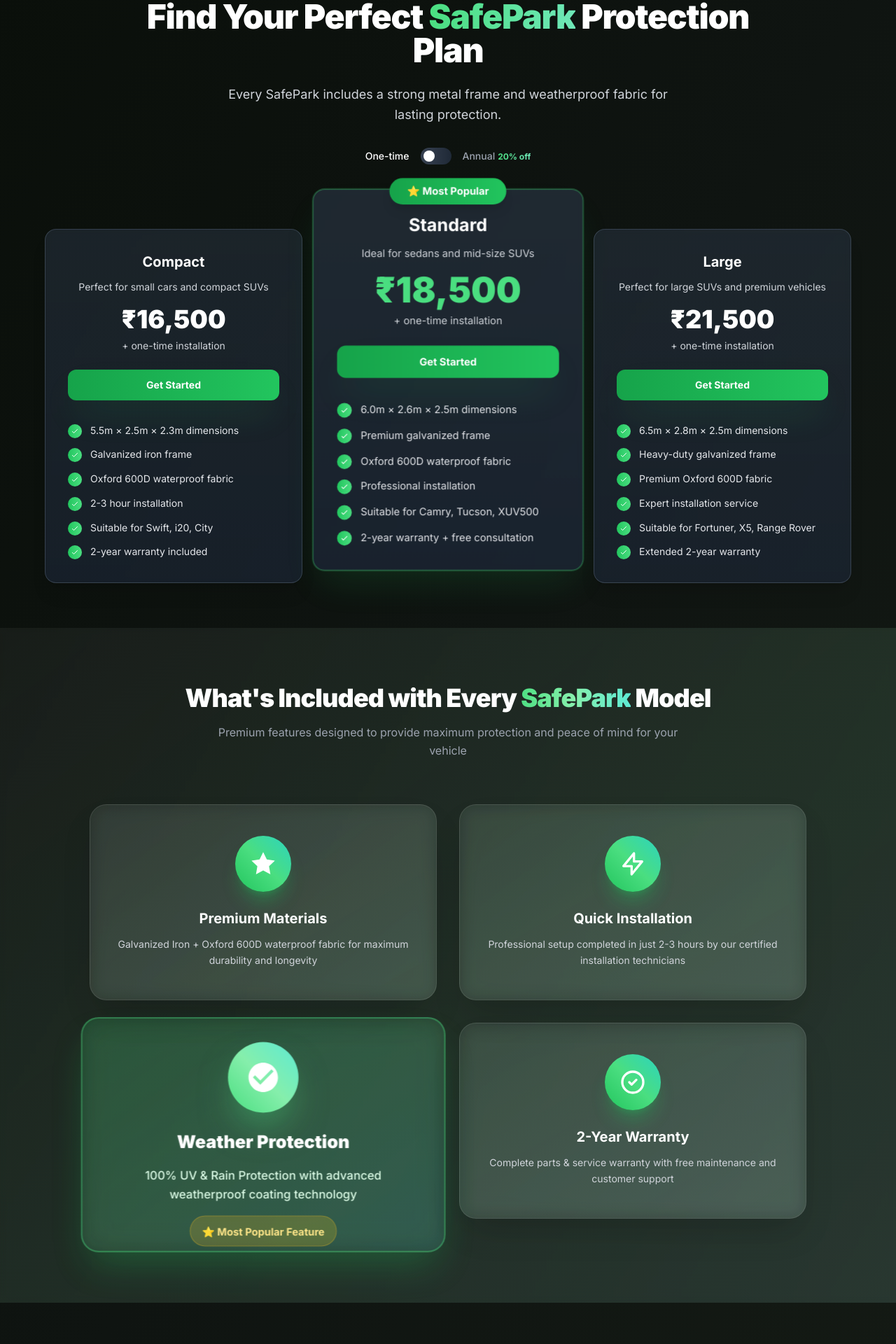
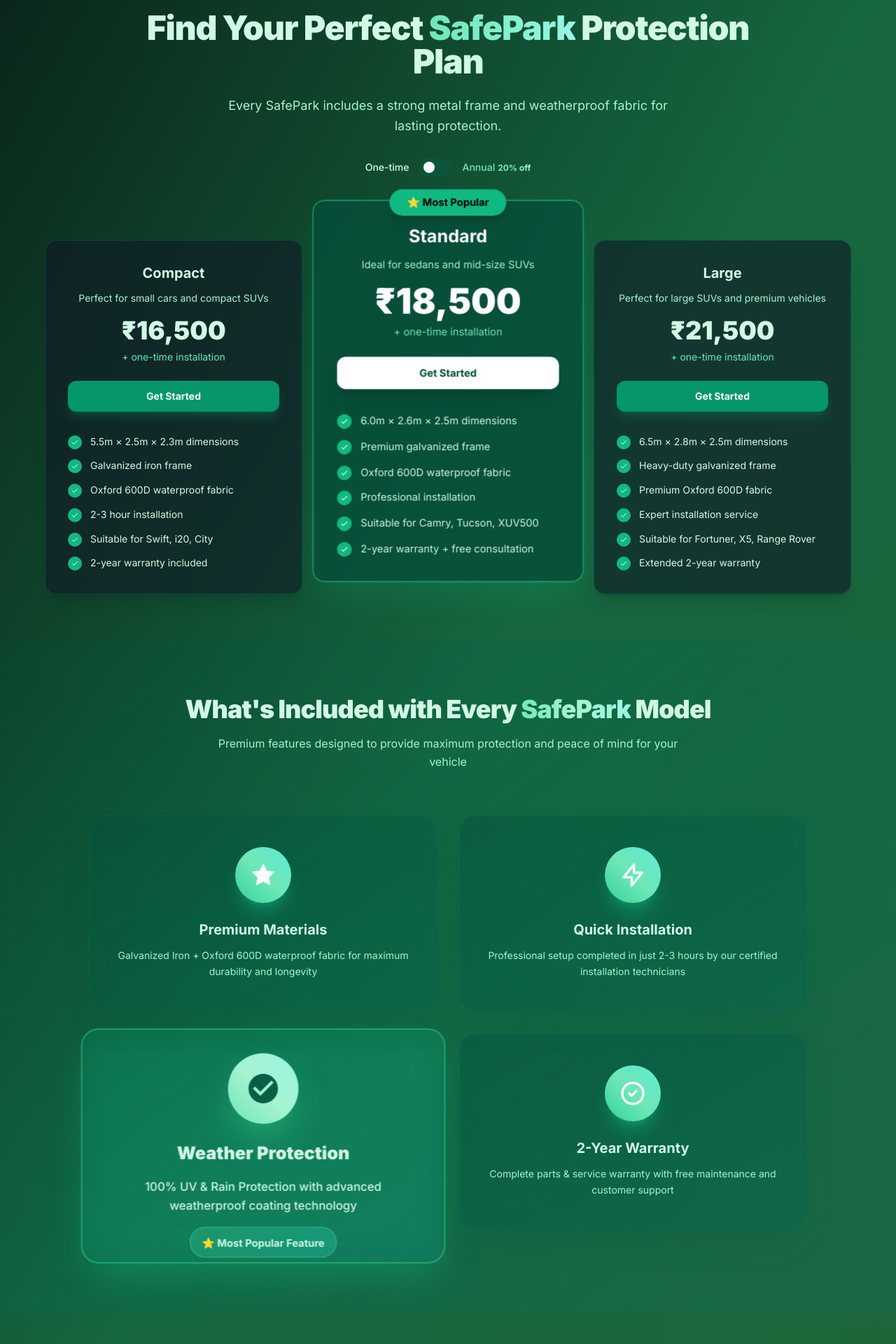
Before and after one commit to skillmates07-stack/safepark-website, a Next.js app: page /pricing in a window 1280 px wide. Shown: the part 160-2080 px from the top of the page at 70% size. Built offline with nearby package versions, Linux system fonts and the light colour scheme.

Commit message:
Update page.tsx

```diff
--- a/src/app/pricing/page.tsx
+++ b/src/app/pricing/page.tsx
@@ -1,6 +1,7 @@
 'use client';
 
 import { useState } from 'react';
+import Navbar from '../../components/layout/Navbar';
 
 export default function PricingPage() {
   const [isAnnual, setIsAnnual] = useState(false);
@@ -57,39 +58,42 @@ export default function PricingPage() {
   ];
 
   return (
-    <main className="pt-[56px] bg-gradient-to-br from-[#0a0f0a] via-[#0f1411] to-[#141a14] min-h-screen">
+    <>
+      <Navbar />
+      <main className="pt-[64px] bg-gradient-to-br from-[#0a2419] via-[#15673f] to-[#1f6639] min-h-screen">
+
         {/* HERO SECTION */}
-      <section className="pt-6 pb-10 px-4 lg:px-8">
+        <section className="pt-8 pb-10 px-4 lg:px-8">
           <div className="max-w-4xl mx-auto text-center">
             <h1 className="text-4xl lg:text-5xl font-black mb-6 leading-tight tracking-tight">
-            <span className="text-white">Find Your Perfect</span>{' '}
-            <span className="bg-gradient-to-r from-green-400 to-emerald-300 bg-clip-text text-transparent">
+              <span className="text-emerald-100">Find Your Perfect</span>{' '}
+              <span className="bg-gradient-to-r from-emerald-300 to-teal-200 bg-clip-text text-transparent">
                 SafePark
               </span>{' '}
-            <span className="text-white">Protection Plan</span>
+              <span className="text-emerald-100">Protection Plan</span>
             </h1>
-          <p className="text-lg text-gray-300 mb-8 max-w-2xl mx-auto leading-relaxed">
+            <p className="text-lg text-emerald-200 mb-8 max-w-2xl mx-auto leading-relaxed">
               Every SafePark includes a strong metal frame and weatherproof fabric for lasting protection.
             </p>
 
             {/* PRICING TOGGLE */}
             <div className="flex items-center justify-center gap-4 mb-10">
-            <span className={`text-sm font-medium ${!isAnnual ? 'text-white' : 'text-gray-400'}`}>
+              <span className={`text-sm font-medium ${!isAnnual ? 'text-emerald-100' : 'text-emerald-300'}`}>
                 One-time
               </span>
               <button
                 onClick={() => setIsAnnual(!isAnnual)}
-              className="relative inline-flex h-6 w-11 items-center rounded-full bg-gradient-to-r from-gray-700 to-gray-800 transition-colors focus:outline-none"
+                className="relative inline-flex h-6 w-11 items-center rounded-full bg-emerald-800/50 transition-colors focus:outline-none"
               >
                 <span
                   className={`inline-block h-4 w-4 transform rounded-full transition-transform ${
-                  isAnnual ? 'translate-x-6 bg-gradient-to-r from-green-400 to-green-500' : 'translate-x-1 bg-white'
+                    isAnnual ? 'translate-x-6 bg-emerald-400' : 'translate-x-1 bg-white'
                   }`}
                 />
               </button>
-            <span className={`text-sm font-medium ${isAnnual ? 'text-white' : 'text-gray-400'}`}>
+              <span className={`text-sm font-medium ${isAnnual ? 'text-emerald-100' : 'text-emerald-300'}`}>
                 Annual
-              <span className="ml-1 text-xs bg-gradient-to-r from-green-400 to-emerald-300 bg-clip-text text-transparent font-bold">
+                <span className="ml-1 text-xs bg-gradient-to-r from-emerald-300 to-teal-200 bg-clip-text text-transparent font-bold">
                   20% off
                 </span>
               </span>
@@ -106,14 +110,14 @@ export default function PricingPage() {
                   key={plan.id}
                   className={`relative backdrop-blur-sm border rounded-2xl p-8 transition-all duration-300 ${
                     plan.popular
-                    ? 'bg-gradient-to-b from-slate-700/50 to-slate-800/70 border-green-400/40 shadow-2xl shadow-green-500/15 ring-1 ring-green-400/25 scale-105 translate-y-[-2rem]'
-                    : 'bg-gradient-to-b from-slate-700/40 to-slate-800/60 border-slate-500/40 shadow-xl hover:shadow-2xl hover:scale-[1.02] hover:border-slate-400/60'
+                      ? 'bg-emerald-900/80 border-emerald-400/60 shadow-2xl shadow-emerald-500/20 ring-1 ring-emerald-400/30 scale-105 translate-y-[-2rem]'
+                      : 'bg-gray-900/60 border-emerald-700/40 shadow-xl hover:shadow-2xl hover:scale-[1.02] hover:border-emerald-600/60'
                   }`}
                 >
                   {/* Popular Badge */}
                   {plan.popular && (
                     <div className="absolute -top-4 left-1/2 transform -translate-x-1/2">
-                    <div className="bg-gradient-to-r from-green-600 to-green-500 text-white px-6 py-2 rounded-full text-sm font-bold shadow-lg">
+                      <div className="bg-emerald-500 text-black px-6 py-2 rounded-full text-sm font-bold shadow-lg flex items-center gap-2">
                         ⭐ Most Popular
                       </div>
                     </div>
@@ -121,18 +125,20 @@ export default function PricingPage() {
 
                   {/* Plan Header */}
                   <div className="text-center mb-8">
-                  <h3 className={`font-bold text-white mb-3 ${plan.popular ? 'text-2xl' : 'text-xl'}`}>{plan.name}</h3>
-                  <p className="text-sm text-gray-300 mb-4">{plan.subtitle}</p>
+                    <h3 className={`font-bold mb-3 ${plan.popular ? 'text-2xl text-white' : 'text-xl text-emerald-100'}`}>
+                      {plan.name}
+                    </h3>
+                    <p className="text-sm text-emerald-200 mb-4">{plan.subtitle}</p>
 
                     {/* Price */}
                     <div className="mb-6">
-                    <div className={`font-black mb-2 ${plan.popular ? 'text-5xl text-green-400' : 'text-4xl text-white'}`}>
+                      <div className={`font-black mb-2 ${plan.popular ? 'text-5xl text-white' : 'text-4xl text-emerald-100'}`}>
                         {isAnnual
                           ? `₹${(parseInt(plan.monthlyPrice.replace('₹', '').replace(',', '')) * 0.8).toLocaleString()}`
                           : plan.monthlyPrice
                         }
                       </div>
-                    <p className="text-sm text-gray-300">
+                      <p className="text-sm text-emerald-300">
                         + {isAnnual ? 'annual' : 'one-time'} installation
                       </p>
                     </div>
@@ -140,7 +146,11 @@ export default function PricingPage() {
                     {/* CTA BUTTON */}
                     <a
                       href="tel:+919600840058"
-                    className="w-full block py-3 px-6 bg-gradient-to-r from-green-600 to-green-500 hover:from-green-500 hover:to-green-400 shadow-2xl shadow-green-500/20 text-white font-bold text-sm rounded-xl transition-all duration-300 hover:scale-105 text-center"
+                      className={`w-full block py-3 px-6 font-bold text-sm rounded-xl transition-all duration-300 hover:scale-105 text-center ${
+                        plan.popular
+                          ? 'bg-white text-emerald-900 hover:bg-gray-100 shadow-xl'
+                          : 'bg-emerald-600 text-white hover:bg-emerald-500 shadow-lg shadow-emerald-600/30'
+                      }`}
                     >
                       Get Started
                     </a>
@@ -150,12 +160,12 @@ export default function PricingPage() {
                   <ul className="space-y-3">
                     {plan.features.map((feature, idx) => (
                       <li key={idx} className="flex items-start gap-3">
-                      <div className="w-5 h-5 rounded-full bg-gradient-to-r from-green-500 to-green-400 flex items-center justify-center flex-shrink-0 mt-0.5">
+                        <div className="w-5 h-5 rounded-full bg-emerald-500 flex items-center justify-center flex-shrink-0 mt-0.5">
                           <svg className="w-3 h-3 text-white" fill="none" stroke="currentColor" viewBox="0 0 24 24">
                             <path strokeLinecap="round" strokeLinejoin="round" strokeWidth="2" d="M5 13l4 4L19 7" />
                           </svg>
                         </div>
-                      <span className="text-sm text-gray-200 leading-relaxed">{feature}</span>
+                        <span className="text-sm text-emerald-100 leading-relaxed">{feature}</span>
                       </li>
                     ))}
                   </ul>
@@ -165,17 +175,17 @@ export default function PricingPage() {
           </div>
         </section>
 
-      {/* PREMIUM REDESIGNED FEATURES SECTION - 2x2 GRID */}
-      <section className="px-4 lg:px-8 py-20 bg-gradient-to-br from-slate-50/5 via-blue-50/8 to-green-50/10 backdrop-blur-sm relative overflow-hidden">
+        {/* PREMIUM FEATURES SECTION - 2x2 GRID */}
+        <section className="px-4 lg:px-8 py-20 bg-gradient-to-br from-emerald-900/20 via-emerald-800/30 to-teal-800/20 backdrop-blur-sm relative overflow-hidden">
           {/* Subtle background pattern */}
-        <div className="absolute inset-0 bg-gradient-to-br from-transparent via-green-500/5 to-teal-500/5 pointer-events-none"></div>
+          <div className="absolute inset-0 bg-gradient-to-br from-transparent via-emerald-500/5 to-teal-500/5 pointer-events-none"></div>
 
           <div className="max-w-5xl mx-auto relative z-10">
-          <h2 className="text-3xl lg:text-4xl font-black text-white mb-4 text-center tracking-tight">
+            <h2 className="text-3xl lg:text-4xl font-black text-emerald-100 mb-4 text-center tracking-tight">
               What's Included with Every
-            <span className="bg-gradient-to-r from-green-400 via-green-300 to-teal-300 bg-clip-text text-transparent"> SafePark</span> Model
+              <span className="bg-gradient-to-r from-emerald-300 via-emerald-200 to-teal-200 bg-clip-text text-transparent"> SafePark</span> Model
             </h2>
-          <p className="text-gray-400 text-center mb-16 max-w-2xl mx-auto leading-relaxed">
+            <p className="text-emerald-200 text-center mb-16 max-w-2xl mx-auto leading-relaxed">
               Premium features designed to provide maximum protection and peace of mind for your vehicle
             </p>
 
@@ -183,60 +193,60 @@ export default function PricingPage() {
             <div className="grid grid-cols-1 md:grid-cols-2 gap-8">
 
               {/* Premium Materials Card */}
-            <div className="group h-[280px] flex flex-col items-center justify-between p-8 rounded-3xl bg-gradient-to-br from-white/8 to-white/4 backdrop-blur-md border border-white/10 shadow-2xl shadow-black/20 hover:shadow-green-500/20 transition-all duration-500 hover:scale-[1.02] hover:border-green-400/30 hover:bg-gradient-to-br hover:from-green-500/10 hover:to-teal-500/5">
+              <div className="group h-[280px] flex flex-col items-center justify-between p-8 rounded-3xl bg-gradient-to-br from-emerald-900/40 to-emerald-800/30 backdrop-blur-md border border-emerald-700/30 shadow-2xl shadow-emerald-900/20 hover:shadow-emerald-600/30 transition-all duration-500 hover:scale-[1.02] hover:border-emerald-500/40">
                 <div className="flex flex-col items-center flex-1 justify-center">
-                <div className="w-20 h-20 bg-gradient-to-tr from-green-500 via-green-400 to-teal-400 rounded-full flex items-center justify-center mb-6 shadow-xl shadow-green-500/30 group-hover:shadow-green-400/50 group-hover:scale-110 transition-all duration-500">
+                  <div className="w-20 h-20 bg-gradient-to-tr from-emerald-400 via-emerald-300 to-teal-300 rounded-full flex items-center justify-center mb-6 shadow-xl shadow-emerald-500/40 group-hover:shadow-emerald-400/60 group-hover:scale-110 transition-all duration-500">
                     <svg className="w-10 h-10 text-white" fill="currentColor" viewBox="0 0 24 24">
                       <path d="M12 2l3.09 6.26L22 9.27l-5 4.87 1.18 6.88L12 17.77l-6.18 3.25L7 14.14 2 9.27l6.91-1.01L12 2z"/>
                     </svg>
                   </div>
-                <h3 className="text-xl font-bold text-white mb-3 text-center group-hover:text-green-300 transition-colors duration-300">Premium Materials</h3>
-                <p className="text-gray-300 text-center leading-relaxed text-sm group-hover:text-gray-200 transition-colors duration-300">Galvanized Iron + Oxford 600D waterproof fabric for maximum durability and longevity</p>
+                  <h3 className="text-xl font-bold text-emerald-100 mb-3 text-center group-hover:text-emerald-200 transition-colors duration-300">Premium Materials</h3>
+                  <p className="text-emerald-200 text-center leading-relaxed text-sm group-hover:text-emerald-100 transition-colors duration-300">Galvanized Iron + Oxford 600D waterproof fabric for maximum durability and longevity</p>
                 </div>
               </div>
 
               {/* Quick Installation Card */}
-            <div className="group h-[280px] flex flex-col items-center justify-between p-8 rounded-3xl bg-gradient-to-br from-white/8 to-white/4 backdrop-blur-md border border-white/10 shadow-2xl shadow-black/20 hover:shadow-blue-500/20 transition-all duration-500 hover:scale-[1.02] hover:border-blue-400/30 hover:bg-gradient-to-br hover:from-blue-500/10 hover:to-cyan-500/5">
+              <div className="group h-[280px] flex flex-col items-center justify-between p-8 rounded-3xl bg-gradient-to-br from-emerald-900/40 to-emerald-800/30 backdrop-blur-md border border-emerald-700/30 shadow-2xl shadow-emerald-900/20 hover:shadow-emerald-600/30 transition-all duration-500 hover:scale-[1.02] hover:border-emerald-500/40">
                 <div className="flex flex-col items-center flex-1 justify-center">
-                <div className="w-20 h-20 bg-gradient-to-tr from-green-500 via-green-400 to-teal-400 rounded-full flex items-center justify-center mb-6 shadow-xl shadow-green-500/30 group-hover:shadow-blue-400/50 group-hover:scale-110 transition-all duration-500">
+                  <div className="w-20 h-20 bg-gradient-to-tr from-emerald-400 via-emerald-300 to-teal-300 rounded-full flex items-center justify-center mb-6 shadow-xl shadow-emerald-500/40 group-hover:shadow-emerald-400/60 group-hover:scale-110 transition-all duration-500">
                     <svg className="w-10 h-10 text-white" fill="none" stroke="currentColor" viewBox="0 0 24 24" strokeWidth="2">
                       <path strokeLinecap="round" strokeLinejoin="round" d="M13 10V3L4 14h7v7l9-11h-7z" />
                     </svg>
                   </div>
-                <h3 className="text-xl font-bold text-white mb-3 text-center group-hover:text-blue-300 transition-colors duration-300">Quick Installation</h3>
-                <p className="text-gray-300 text-center leading-relaxed text-sm group-hover:text-gray-200 transition-colors duration-300">Professional setup completed in just 2-3 hours by our certified installation technicians</p>
+                  <h3 className="text-xl font-bold text-emerald-100 mb-3 text-center group-hover:text-emerald-200 transition-colors duration-300">Quick Installation</h3>
+                  <p className="text-emerald-200 text-center leading-relaxed text-sm group-hover:text-emerald-100 transition-colors duration-300">Professional setup completed in just 2-3 hours by our certified installation technicians</p>
                 </div>
               </div>
 
               {/* Weather Protection Card - PREMIUM HIGHLIGHT */}
-            <div className="group h-[320px] flex flex-col items-center justify-between p-8 rounded-3xl bg-gradient-to-br from-green-500/15 via-green-400/10 to-teal-400/10 backdrop-blur-md border-2 border-green-400/40 shadow-2xl shadow-green-500/30 scale-105 hover:scale-110 transition-all duration-500 hover:shadow-green-400/50 hover:border-green-300/60 relative overflow-hidden">
+              <div className="group h-[320px] flex flex-col items-center justify-between p-8 rounded-3xl bg-gradient-to-br from-emerald-600/20 via-emerald-500/15 to-teal-500/15 backdrop-blur-md border-2 border-emerald-400/50 shadow-2xl shadow-emerald-500/40 scale-105 hover:scale-110 transition-all duration-500 hover:shadow-emerald-400/60 hover:border-emerald-300/70 relative overflow-hidden">
                 {/* Premium glow effect */}
-              <div className="absolute inset-0 bg-gradient-to-br from-green-400/5 to-teal-400/5 rounded-3xl blur-xl"></div>
+                <div className="absolute inset-0 bg-gradient-to-br from-emerald-400/10 to-teal-400/10 rounded-3xl blur-xl"></div>
 
                 <div className="flex flex-col items-center flex-1 justify-center relative z-10">
-                <div className="w-24 h-24 bg-gradient-to-tr from-green-400 via-green-300 to-teal-300 rounded-full flex items-center justify-center mb-6 shadow-2xl shadow-green-400/50 group-hover:shadow-green-300/70 group-hover:scale-110 transition-all duration-500">
-                  <svg className="w-12 h-12 text-white" fill="currentColor" viewBox="0 0 24 24">
+                  <div className="w-24 h-24 bg-gradient-to-tr from-emerald-300 via-emerald-200 to-teal-200 rounded-full flex items-center justify-center mb-6 shadow-2xl shadow-emerald-400/60 group-hover:shadow-emerald-300/80 group-hover:scale-110 transition-all duration-500">
+                    <svg className="w-12 h-12 text-emerald-800" fill="currentColor" viewBox="0 0 24 24">
                       <path d="M12 2C6.48 2 2 6.48 2 12s4.48 10 10 10 10-4.48 10-10S17.52 2 12 2zm-2 15l-5-5 1.41-1.41L10 14.17l7.59-7.59L19 8l-9 9z"/>
                     </svg>
                   </div>
-                <h3 className="text-2xl font-black text-white mb-4 text-center group-hover:text-green-200 transition-colors duration-300">Weather Protection</h3>
-                <p className="text-green-100 text-center leading-relaxed font-medium mb-4 group-hover:text-green-50 transition-colors duration-300">100% UV & Rain Protection with advanced weatherproof coating technology</p>
-                <div className="px-4 py-2 bg-gradient-to-r from-amber-400/20 to-yellow-400/20 rounded-full border border-amber-400/30">
-                  <span className="text-amber-200 text-sm font-bold">⭐ Most Popular Feature</span>
+                  <h3 className="text-2xl font-black text-emerald-100 mb-4 text-center group-hover:text-white transition-colors duration-300">Weather Protection</h3>
+                  <p className="text-emerald-100 text-center leading-relaxed font-medium mb-4 group-hover:text-white transition-colors duration-300">100% UV & Rain Protection with advanced weatherproof coating technology</p>
+                  <div className="px-4 py-2 bg-gradient-to-r from-emerald-400/30 to-teal-400/30 rounded-full border border-emerald-300/40">
+                    <span className="text-emerald-100 text-sm font-bold">⭐ Most Popular Feature</span>
                   </div>
                 </div>
               </div>
 
               {/* 2-Year Warranty Card */}
-            <div className="group h-[280px] flex flex-col items-center justify-between p-8 rounded-3xl bg-gradient-to-br from-white/8 to-white/4 backdrop-blur-md border border-white/10 shadow-2xl shadow-black/20 hover:shadow-purple-500/20 transition-all duration-500 hover:scale-[1.02] hover:border-purple-400/30 hover:bg-gradient-to-br hover:from-purple-500/10 hover:to-pink-500/5">
+              <div className="group h-[280px] flex flex-col items-center justify-between p-8 rounded-3xl bg-gradient-to-br from-emerald-900/40 to-emerald-800/30 backdrop-blur-md border border-emerald-700/30 shadow-2xl shadow-emerald-900/20 hover:shadow-emerald-600/30 transition-all duration-500 hover:scale-[1.02] hover:border-emerald-500/40">
                 <div className="flex flex-col items-center flex-1 justify-center">
-                <div className="w-20 h-20 bg-gradient-to-tr from-green-500 via-green-400 to-teal-400 rounded-full flex items-center justify-center mb-6 shadow-xl shadow-green-500/30 group-hover:shadow-purple-400/50 group-hover:scale-110 transition-all duration-500">
+                  <div className="w-20 h-20 bg-gradient-to-tr from-emerald-400 via-emerald-300 to-teal-300 rounded-full flex items-center justify-center mb-6 shadow-xl shadow-emerald-500/40 group-hover:shadow-emerald-400/60 group-hover:scale-110 transition-all duration-500">
                     <svg className="w-10 h-10 text-white" fill="none" stroke="currentColor" viewBox="0 0 24 24" strokeWidth="2">
                       <path strokeLinecap="round" strokeLinejoin="round" d="M9 12l2 2 4-4m6 2a9 9 0 11-18 0 9 9 0 0118 0z" />
                     </svg>
                   </div>
-                <h3 className="text-xl font-bold text-white mb-3 text-center group-hover:text-purple-300 transition-colors duration-300">2-Year Warranty</h3>
-                <p className="text-gray-300 text-center leading-relaxed text-sm group-hover:text-gray-200 transition-colors duration-300">Complete parts & service warranty with free maintenance and customer support</p>
+                  <h3 className="text-xl font-bold text-emerald-100 mb-3 text-center group-hover:text-emerald-200 transition-colors duration-300">2-Year Warranty</h3>
+                  <p className="text-emerald-200 text-center leading-relaxed text-sm group-hover:text-emerald-100 transition-colors duration-300">Complete parts & service warranty with free maintenance and customer support</p>
                 </div>
               </div>
             </div>
@@ -246,13 +256,13 @@ export default function PricingPage() {
         {/* CTA SECTION */}
         <section className="px-4 lg:px-8 py-16">
           <div className="max-w-4xl mx-auto text-center">
-          <h2 className="text-3xl font-bold text-white mb-4">Ready to Protect Your Vehicle?</h2>
-          <p className="text-gray-300 text-lg mb-10">Get your custom quote today with free consultation</p>
+            <h2 className="text-3xl font-bold text-emerald-100 mb-4">Ready to Protect Your Vehicle?</h2>
+            <p className="text-emerald-200 text-lg mb-10">Get your custom quote today with free consultation</p>
 
             <div className="flex flex-col sm:flex-row gap-6 justify-center items-center max-w-2xl mx-auto">
               <a
                 href="tel:+919600840058"
-              className="group flex items-center justify-center gap-3 w-full sm:flex-1 bg-gradient-to-r from-green-600 to-green-500 hover:from-green-500 hover:to-green-400 text-white px-8 py-4 rounded-2xl font-bold text-lg transition-all duration-300 shadow-2xl shadow-green-600/20 hover:shadow-green-500/30 hover:scale-[1.02] min-h-[60px]"
+                className="group flex items-center justify-center gap-3 w-full sm:flex-1 bg-emerald-600 hover:bg-emerald-500 text-white px-8 py-4 rounded-2xl font-bold text-lg transition-all duration-300 shadow-2xl shadow-emerald-600/30 hover:shadow-emerald-500/40 hover:scale-[1.02] min-h-[60px]"
               >
                 <div className="flex items-center justify-center w-6 h-6">
                   <svg
@@ -274,11 +284,11 @@ export default function PricingPage() {
 
               <a
                 href="https://wa.me/919600840058"
-              className="group flex items-center justify-center gap-3 w-full sm:flex-1 bg-slate-700/60 backdrop-blur-sm border border-slate-500/50 hover:border-slate-400/70 text-white px-8 py-4 rounded-2xl font-bold text-lg transition-all duration-300 shadow-xl hover:shadow-2xl hover:scale-[1.02] hover:bg-slate-600/70 min-h-[60px]"
+                className="group flex items-center justify-center gap-3 w-full sm:flex-1 bg-emerald-800/60 backdrop-blur-sm border border-emerald-600/50 hover:border-emerald-500/70 text-emerald-100 px-8 py-4 rounded-2xl font-bold text-lg transition-all duration-300 shadow-xl hover:shadow-2xl hover:scale-[1.02] hover:bg-emerald-700/70 min-h-[60px]"
               >
                 <div className="flex items-center justify-center w-6 h-6">
                   <svg
-                  className="w-5 h-5 text-green-400 group-hover:scale-110 transition-transform duration-200"
+                    className="w-5 h-5 text-emerald-300 group-hover:scale-110 transition-transform duration-200"
                     fill="currentColor"
                     viewBox="0 0 24 24"
                   >
@@ -291,5 +301,6 @@ export default function PricingPage() {
           </div>
         </section>
       </main>
+    </>
   );
 }
```
Lines whose indentation alone changed are shown as unchanged.
